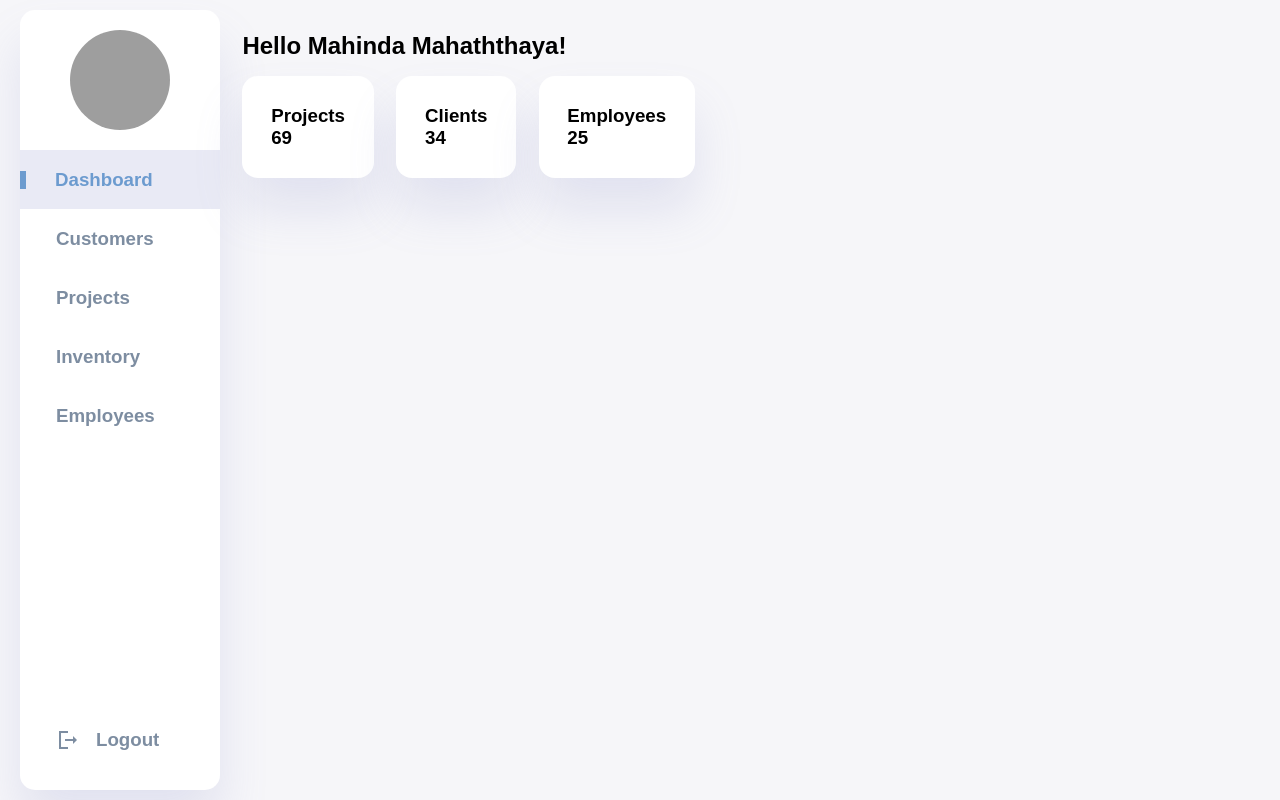
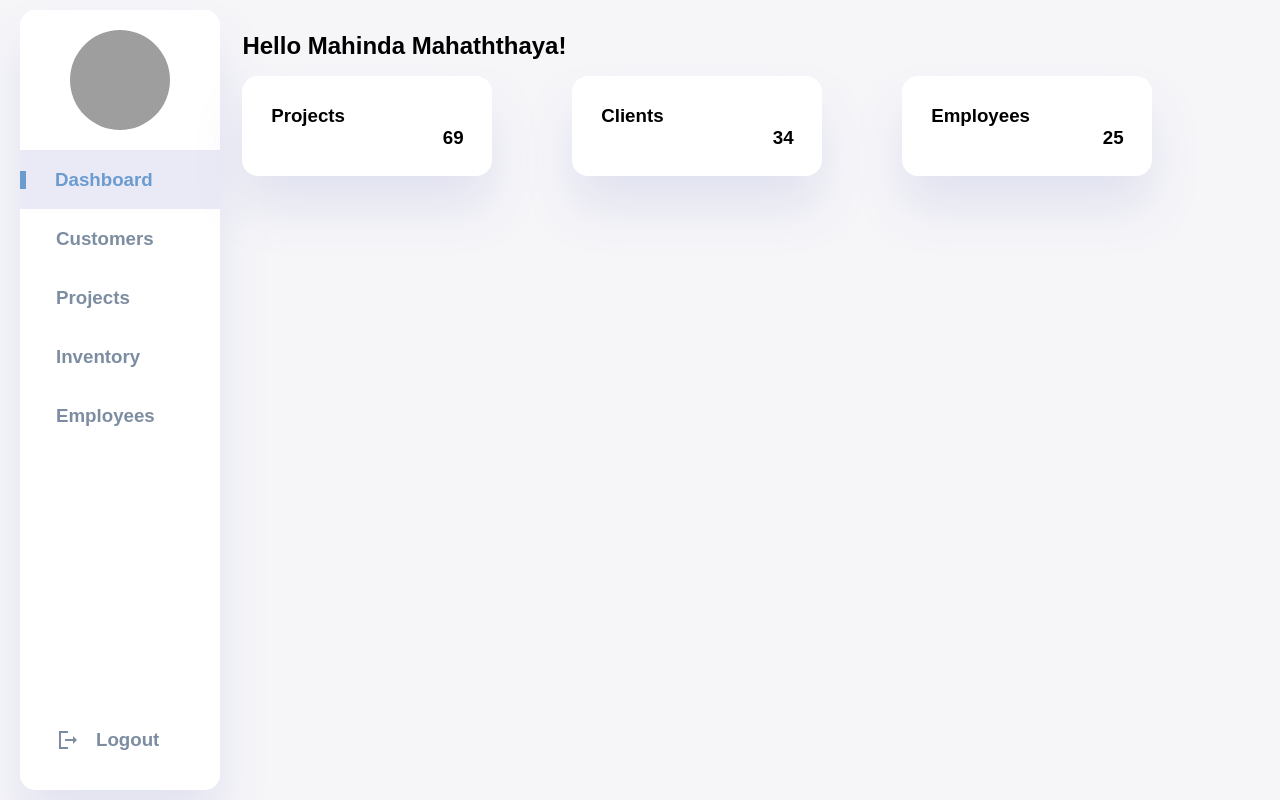
Before and after one commit to yomal7/simpex-solar, a PHP site: page /cheifmanagerdashboard.html in a window 1280 px wide. Run offline with PHP 8.4, Linux system fonts and the light colour scheme; grey boxes are pictures that could not be loaded.

Commit message:
change card style

```diff
--- a/cheifmanagerdashboard.css
+++ b/cheifmanagerdashboard.css
@@ -92,8 +92,10 @@ body, html {
 
 .cards {
     display: flex;
-    gap: 1.4rem;
+    gap: 5rem; /* Increased gap between cards */
     margin-top: 1rem;
+    justify-content: center; /* Center cards horizontally */
+    flex-wrap: wrap; /* Allows cards to wrap to the next line if necessary */
 }
 
 .project-card, .client-card, .employee-card {
@@ -103,9 +105,28 @@ body, html {
     box-shadow: 0 2rem 3rem rgba(132, 139, 200, 0.18);
     cursor: pointer;
     transition: all 0.3s ease;
-    flex: 1;
+    display: flex;
+    flex-direction: column;
+    justify-content: space-between;
+    height: 100px; /* Fixed height for consistent layout */
+    width: 250px; /* Fixed width for consistent layout */
 }
 
 .project-card:hover, .client-card:hover, .employee-card:hover {
     box-shadow: none;
 }
+
+.card-content {
+    display: flex;
+    flex-direction: column;
+    justify-content: space-between;
+    height: 100%;
+}
+
+.title {
+    margin-bottom: auto;
+}
+
+.number {
+    align-self: flex-end;
+}
--- a/cheifmanagerdashboard.html
+++ b/cheifmanagerdashboard.html
@@ -5,7 +5,7 @@
     <meta name="viewport" content="width=device-width, initial-scale=1.0">
     <link href="https://fonts.googleapis.com/icon?family=Material+Icons+Sharp" rel="stylesheet">
     <link rel="stylesheet" href="cheifmanagerdashboard.css">
-    <title>Cheif Manager</title>
+    <title>Chief Manager</title>
 </head>
 <body>
     <div class="container">
@@ -35,16 +35,22 @@
             <h2>Hello Mahinda Mahaththaya!</h2>
             <div class="cards">
                 <div class="project-card">
-                    <h3>Projects</h3>
-                    <h3>69</h3>
+                    <div class="card-content">
+                        <h3 class="title">Projects</h3>
+                        <h3 class="number">69</h3>
+                    </div>
                 </div>
                 <div class="client-card">
-                    <h3>Clients</h3>
-                    <h3>34</h3>
+                    <div class="card-content">
+                        <h3 class="title">Clients</h3>
+                        <h3 class="number">34</h3>
+                    </div>
                 </div>
                 <div class="employee-card">
-                    <h3>Employees</h3>
-                    <h3>25</h3>
+                    <div class="card-content">
+                        <h3 class="title">Employees</h3>
+                        <h3 class="number">25</h3>
+                    </div>
                 </div>
             </div>
         </div>
```
